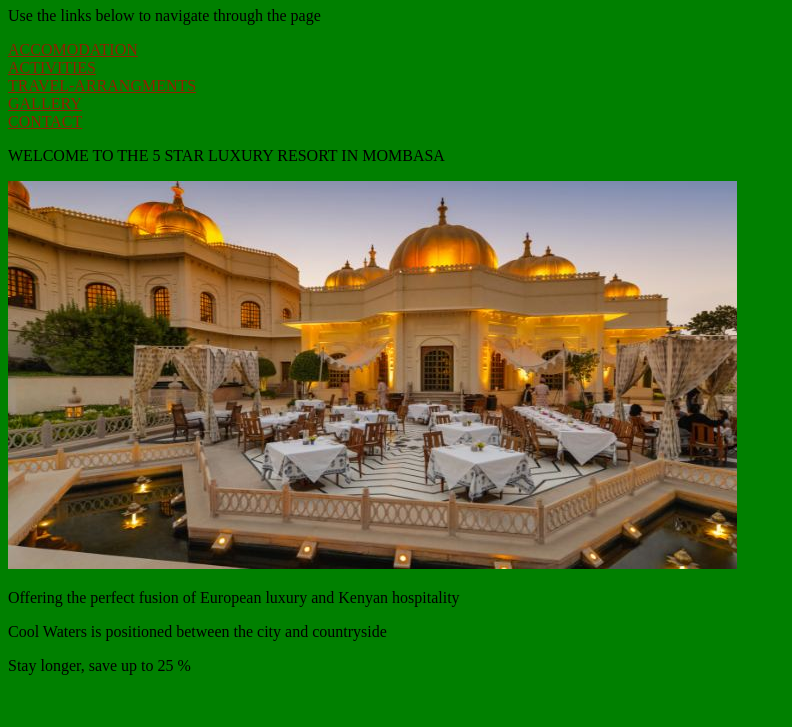
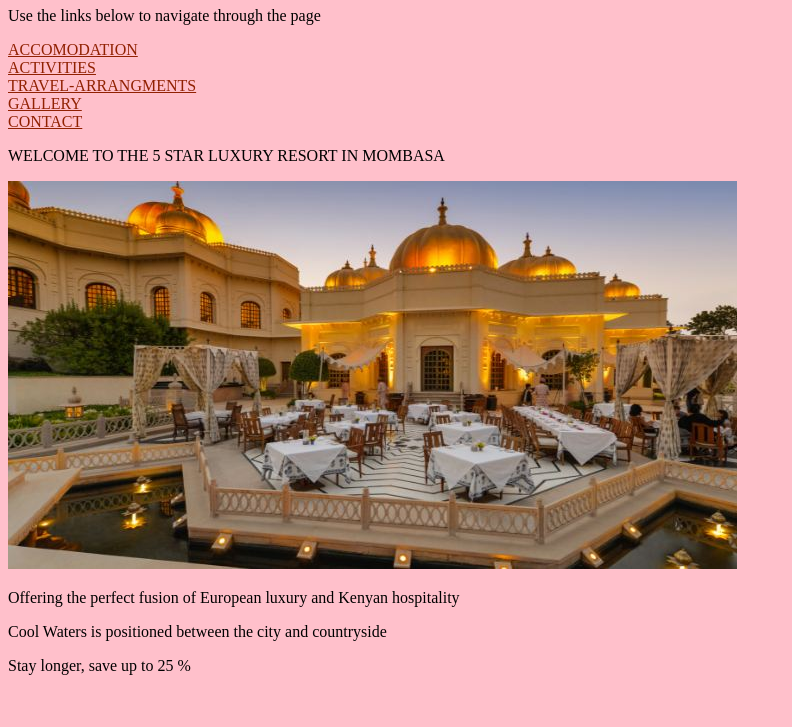
Before and after one commit to WekesaN/resort, a plain HTML site: page index.html in a window 1280 px wide. Shown: the part 73-800 px from the top of the page, without its empty margins (0-792 px from the left). Drawn offline with Linux system fonts and the light colour scheme.

Commit message:
add new changes made

```diff
--- a/css/styles.css
+++ b/css/styles.css
@@ -10,6 +10,6 @@ body{
 }
 @media screen and (min-width: 280px){
   body{
-  background-color: solid pink;
+  background-color: pink;
   }
 }
```
